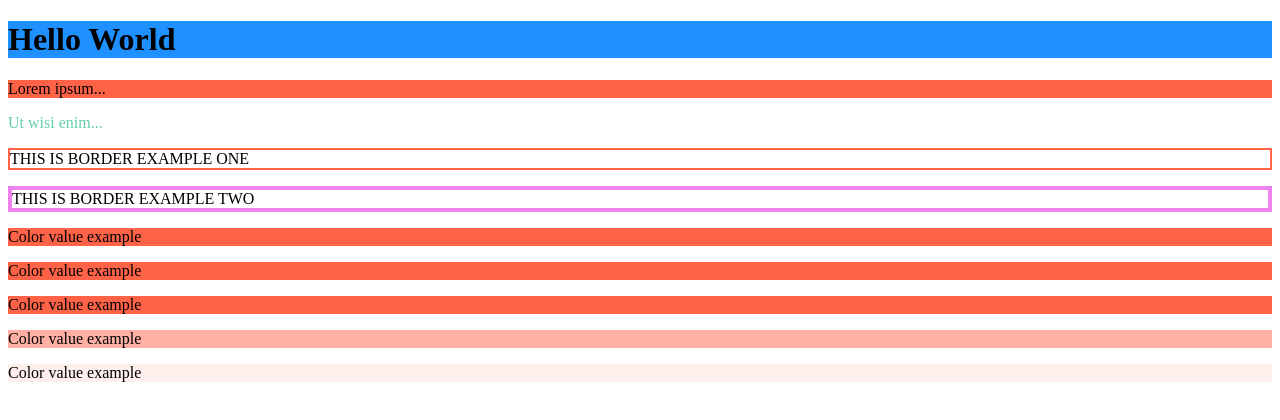
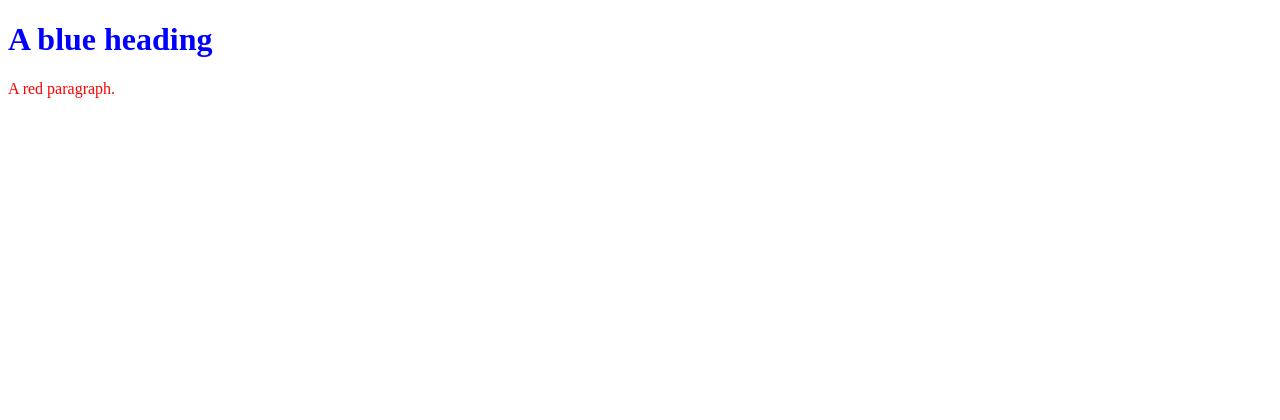
Before and after one commit to ellyse12/html-freeroam, a plain HTML site: page index.html in a window 1280 px wide. Drawn offline with Linux system fonts and the light colour scheme.

Commit message:
Inline CSS

```diff
--- a/index.html
+++ b/index.html
@@ -2,19 +2,8 @@
 <html>
   <head> </head>
   <body>
-    <!--This is background color-->
-    <h1 style="background-color: dodgerblue">Hello World</h1>
-    <p style="background-color: tomato">Lorem ipsum...</p>
-    <!--This is text color-->
-    <p style="color: mediumaquamarine">Ut wisi enim...</p>
-    <!--This is border color-->
-    <p style="border: 2px solid Tomato">THIS IS BORDER EXAMPLE ONE</p>
-    <p style="border: 4px solid violet">THIS IS BORDER EXAMPLE TWO</p>
-    <!--This is color values-->
-    <p style="background-color: rgb(255, 99, 71)">Color value example</p>
-    <p style="background-color: #ff6347">Color value example</p>
-    <p style="background-color: hsl(9, 100%, 64%)">Color value example</p>
-    <p style="background-color: rgba(255, 99, 71, 0.5)">Color value example</p>
-    <p style="background-color: rgba(255, 99, 71, 0.1)">Color value example</p>
+    <!--Inline CSS-->
+    <h1 style="color: blue">A blue heading</h1>
+    <p style="color: red">A red paragraph.</p>
   </body>
 </html>
```
